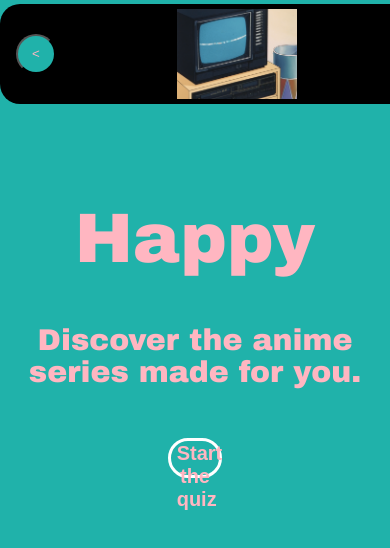
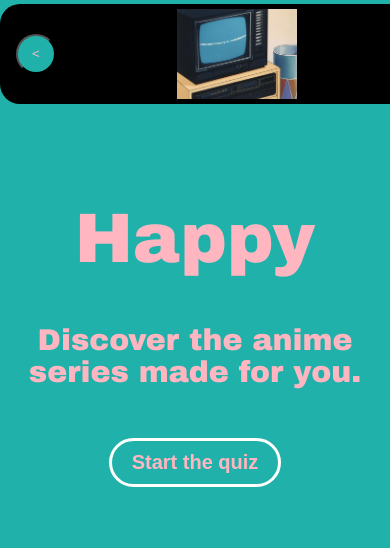
Before and after one commit to felikarina/happy.github.io, a plain HTML site: page index.html in a window 390 px wide. Shown: the top 548 px of the page. Drawn offline with Linux system fonts and the light colour scheme.

Commit message:
make button responsive

```diff
--- a/index.html
+++ b/index.html
@@ -27,7 +27,7 @@
         <h1 style="font-size:70px">Happy</h1>
         <p style="font-size:30px">Discover the anime series made for you.</p>
     </header>
-    <div>
+    <div class="startbutton-container">
         <button id="start" class="startbutton" style="text-align:center" ,
             onclick="document.getElementById('start').style.display='none', posequestion1()"><b>Start the
                 quiz</b></button>
--- a/style.css
+++ b/style.css
@@ -11,13 +11,13 @@ body {
     text-align: center;
     padding: 50px 0;
 }
-
+.startbutton-container {
+    display: flex;
+    justify-content: center;
+    align-items: center;
+}
 .startbutton {
-    height: 40px;
-    align-items: center;
-    margin-left: 43%;
-    margin-right: 43%;
-    width: 14%;
+    padding: 10px 20px;
     font-size: 20px;
     background: rgba(lightpink, .1);
     color: lightpink;
@@ -27,12 +27,14 @@ body {
     transition: .3s all ease-in-out;
     border-radius: 40px;
     position: relative;
-    top: -30px
+    top: -30px;
+    display: inline-block;
+    text-align: center;
 }
 
 .startbutton:hover {
     background: rgba(black, 0.2);
-    box-shadow: 0px 0px 10px 5px rgba(255, 255, 255, 255)
+    box-shadow: 0px 0px 10px 5px rgba(255, 255, 255, 255);
 }
 
 .topp {
```
